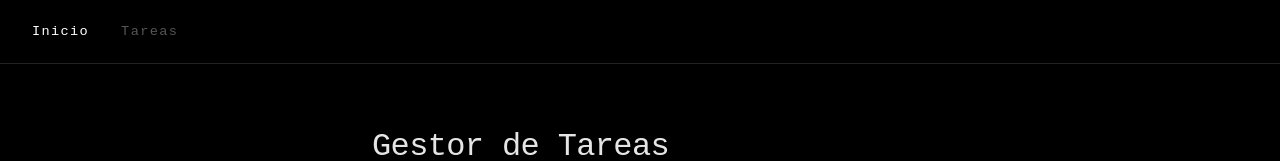
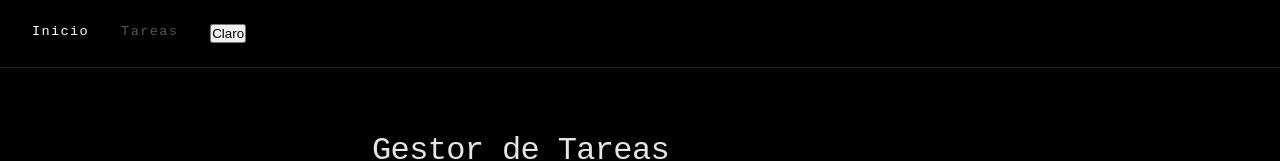
Before and after one commit to anthonyrs25/tareas-front, a React (Vite) app: page / in a window 1280 px wide. Shown: the top 161 px of the page. Built offline with nearby package versions, Linux system fonts and the light colour scheme.

Commit message:
Agregar botón de tema: claro y oscuro
Alterna la clase 'claro' en el elemento raíz para invertir los colores

```diff
--- a/src/componentes/Navbar.tsx
+++ b/src/componentes/Navbar.tsx
@@ -1,6 +1,18 @@
 import { NavLink } from 'react-router-dom';
+import { useState } from 'react';
 
 export function Navbar() {
+    const [claro, setClaro ] = useState(false);
+    const toggleTema = () => {
+        const nuevoTema = !claro;
+        setClaro(nuevoTema);
+        if (nuevoTema) {
+            document.documentElement.classList.add('claro');
+        } else {
+            document.documentElement.classList.remove('claro');
+        }
+    };
+
   return (
     <nav className="navbar">
       <NavLink to="/" end className={({ isActive }) => isActive ? 'active' : ''}>
@@ -9,6 +21,9 @@ export function Navbar() {
       <NavLink to="/tareas" className={({ isActive }) => isActive ? 'active' : ''}>
         Tareas
       </NavLink>
+      <button onClick={toggleTema} className='btn-tema'>
+        {claro ? 'Oscuro' : 'Claro'}
+      </button>
     </nav>
   );
 }
--- a/src/index.css
+++ b/src/index.css
@@ -11,6 +11,15 @@
   --texto: #e5e5e5;
   --apagado: #555;
   --acento: #fff;
+}
+
+:root.claro {
+  --fondo: #fff;
+  --superficie: #f5f5f5;
+  --borde: #ddd;
+  --texto: #111;
+  --apagado: #999;
+  --acento: #000;
 }
 
 body {
```
